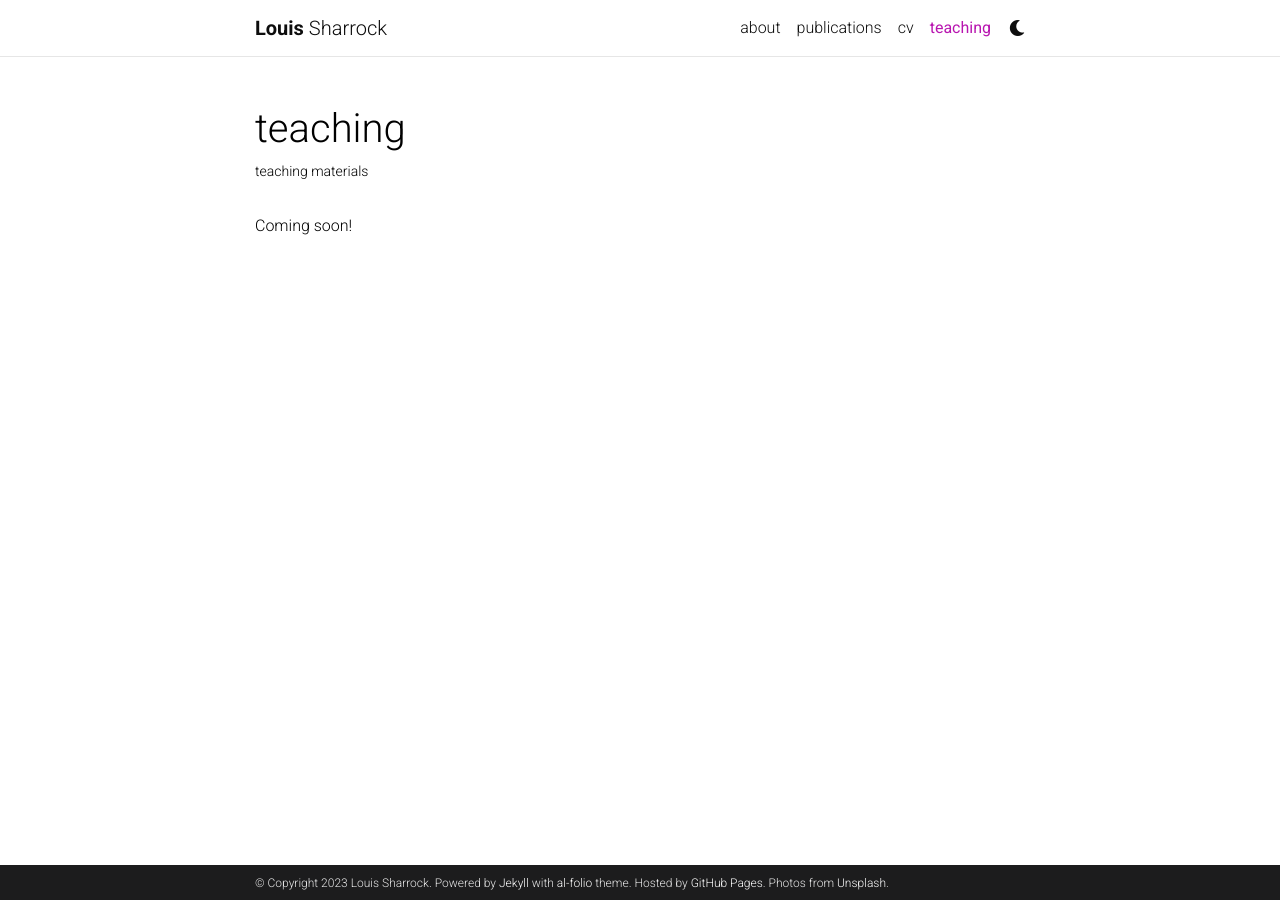
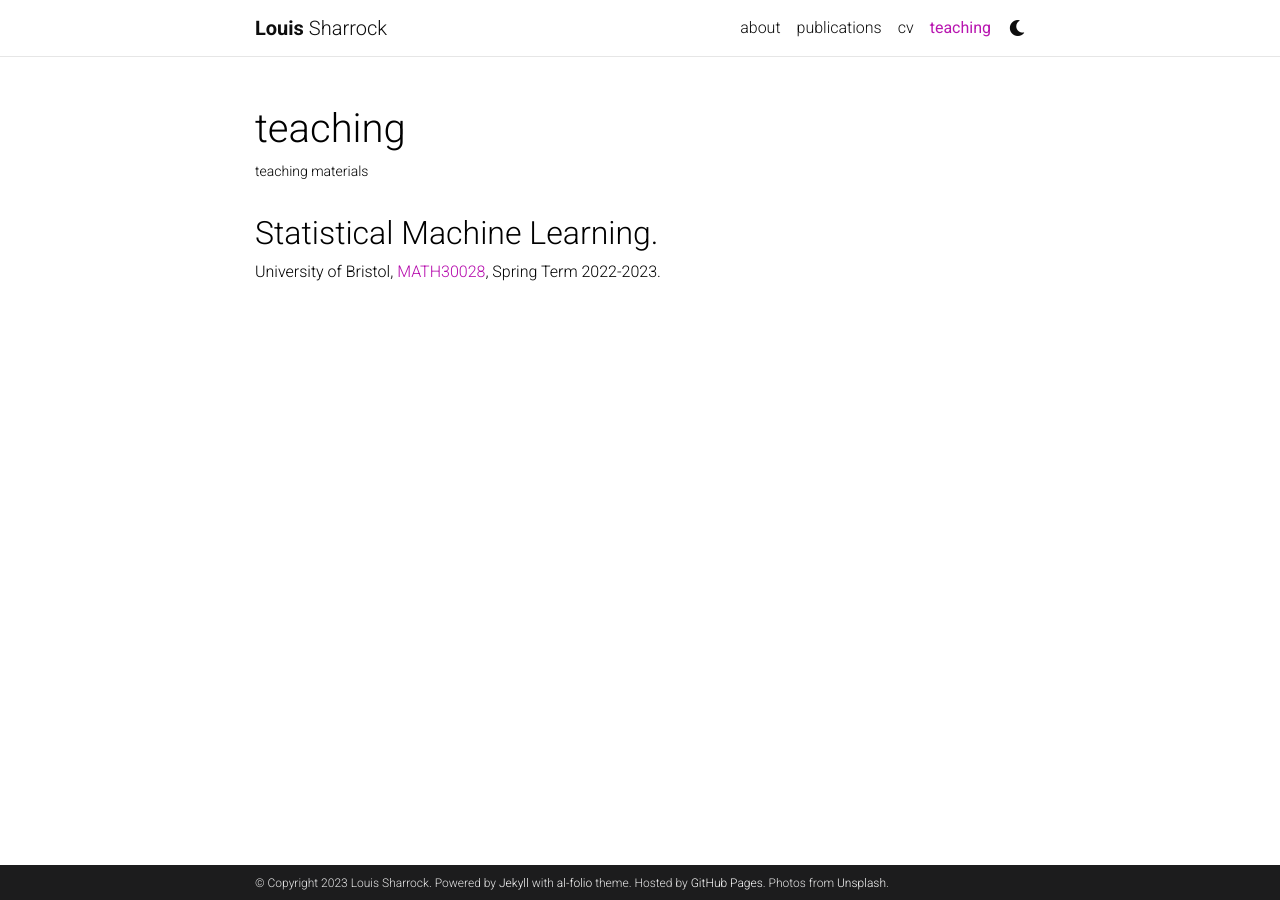
Before and after one commit to louissharrock/louissharrock.github.io, a Jekyll site: the page built from _pages/teaching.md, in a window 1280 px wide. Built offline with Jekyll 4.4.1, drawn with Linux system fonts in a browser that asks for light colours; comment, search, counter and statistics services are not loaded; a style sheet for code colours, icons or effects is not loaded.

Commit message:
Update teaching.md

```diff
--- a/_pages/teaching.md
+++ b/_pages/teaching.md
@@ -7,4 +7,5 @@ nav: true
 nav_order: 5
 ---
 
-Coming soon!
+## Statistical Machine Learning.
+University of Bristol, [MATH30028](https://www.bristol.ac.uk/unit-programme-catalogue/UnitDetails.jsa;jsessionid=B11F192EDE66D7A00796888267B56A0A?ayrCode=22%2F23&unitCode=MATH30028), Spring Term 2022-2023.
```
